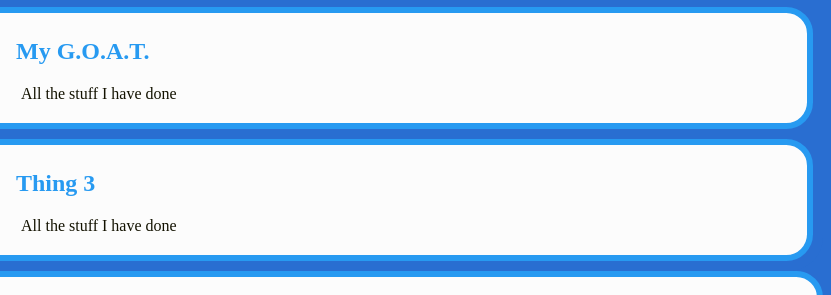
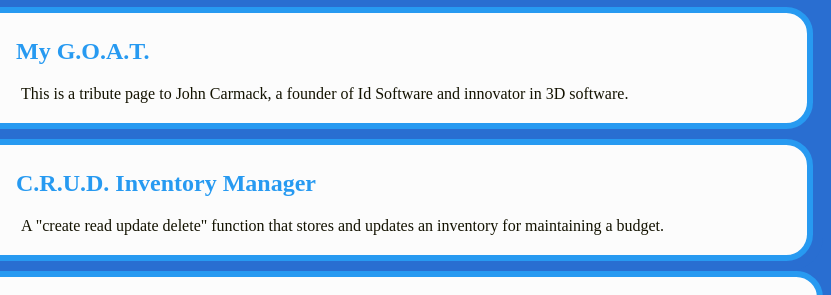
Before and after one commit to gary-lane/Portfolio, a plain HTML site: page index.html in a window 1280 px wide. Shown: the part 235-530 px from the top of the page, 449-1280 px from the left. Drawn offline with Linux system fonts and the light colour scheme.

Commit message:
Update index.html

```diff
--- a/index.html
+++ b/index.html
@@ -48,8 +48,7 @@
             <div>
               <h2>Charity Site</h2>
               <p>
-                The Tabletop RPG Drive was a fake "charity" that held links to
-                useful sources for beginners to Dungeons and Dragons.
+                The Tabletop RPG Drive was a fake "charity" that held links to useful sources for beginners to Dungeons and Dragons.
               </p>
             </div>
           </div>
@@ -57,14 +56,18 @@
             <img src="html_logo.png" />
             <div>
               <h2>My G.O.A.T.</h2>
-              <p>All the stuff I have done</p>
+              <p>
+                This is a tribute page to John Carmack, a founder of Id Software and innovator in 3D software.
+              </p>
             </div>
           </div>
           <div class="item">
             <img src="python_logo.png" />
             <div>
-              <h2>Thing 3</h2>
-              <p>All the stuff I have done</p>
+              <h2>C.R.U.D. Inventory Manager</h2>
+              <p>
+                A "create read update delete" function that stores and updates an inventory for maintaining a budget.
+              </p>
             </div>
           </div>
         </div>
```
